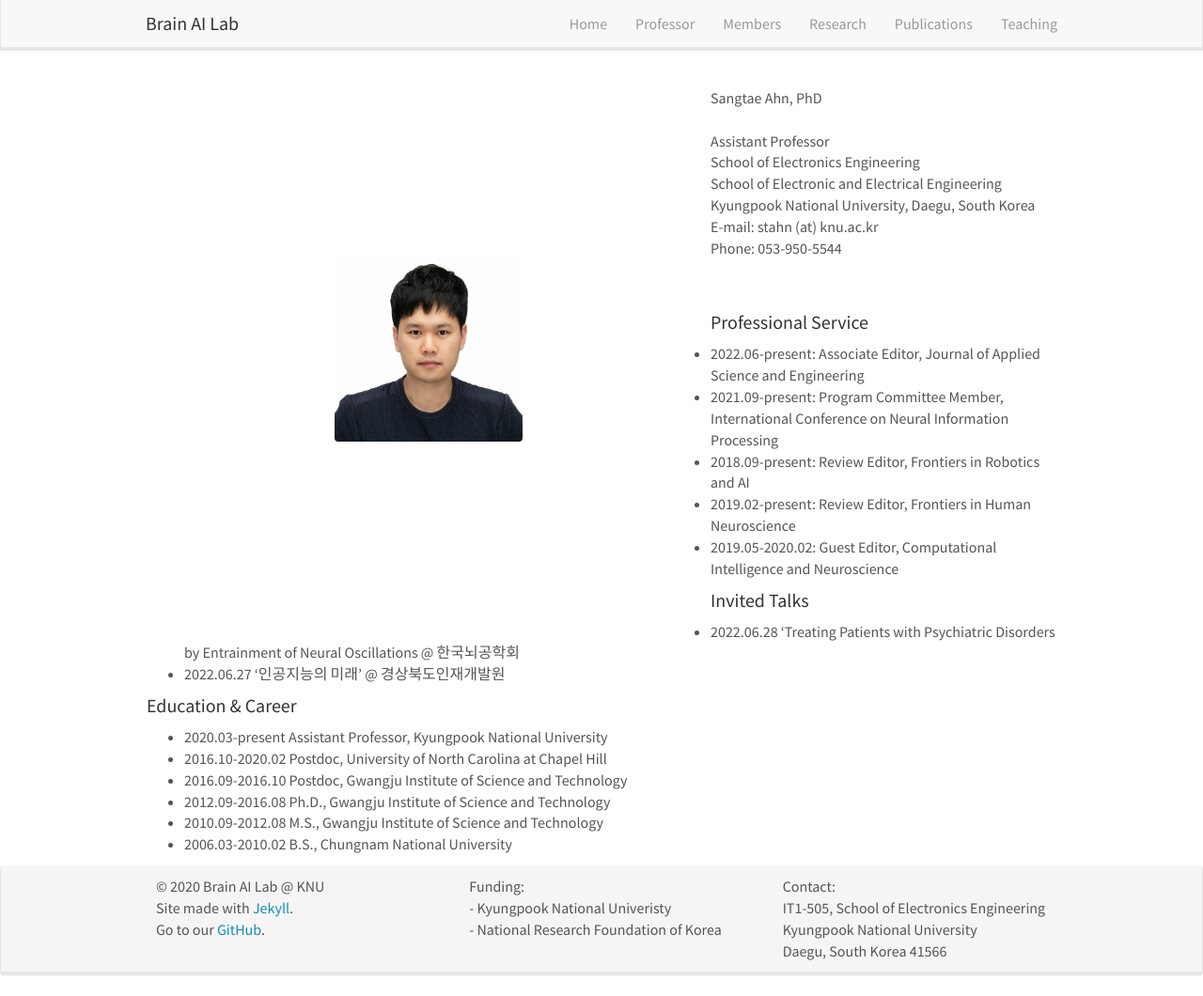
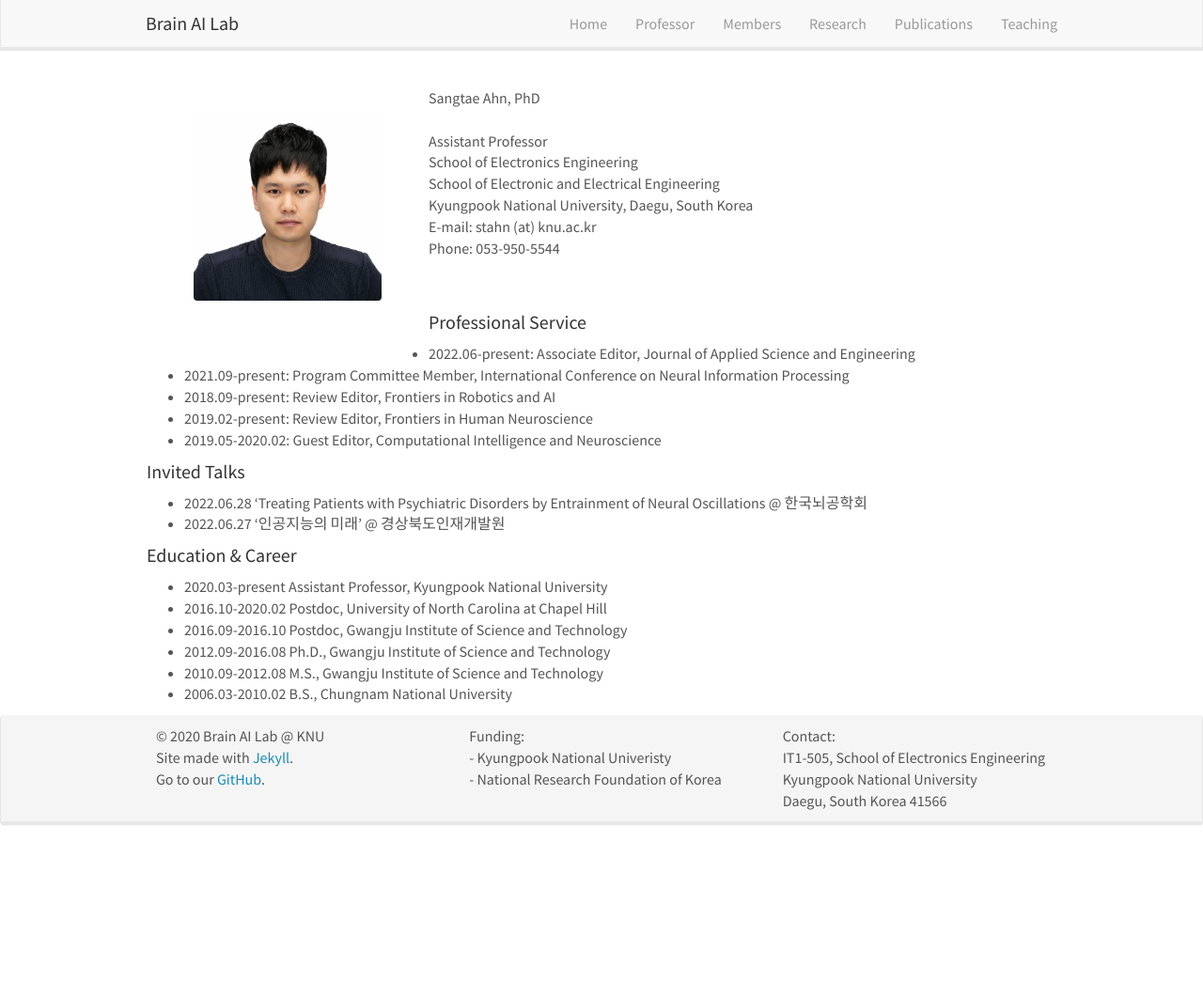
Before and after one commit to KNU-BrainAI/knu-brainai.github.io, a Jekyll site: the page built from _pages/professor.md, in a window 1280 px wide and 1060 px high. Shown: the whole window at 94% size. Built offline with Jekyll 4.4.1, drawn with Linux system fonts in a browser that asks for light colours; nearby versions of some CDN libraries.

Commit message:
Update professor.md

```diff
--- a/_pages/professor.md
+++ b/_pages/professor.md
@@ -6,7 +6,7 @@ sitemap: false
 permalink: /professor/
 ---
 
-![]({{ site.url }}{{ site.baseurl }}/images/teampic/stahn.jpg){: style="width: 200px; float: left; margin:200px"}
+![]({{ site.url }}{{ site.baseurl }}/images/teampic/stahn.jpg){: style="width: 200px; float: left; margin:50px"}
 <br/>
 Sangtae Ahn, PhD <br/><br/>
 Assistant Professor <br/>
```
